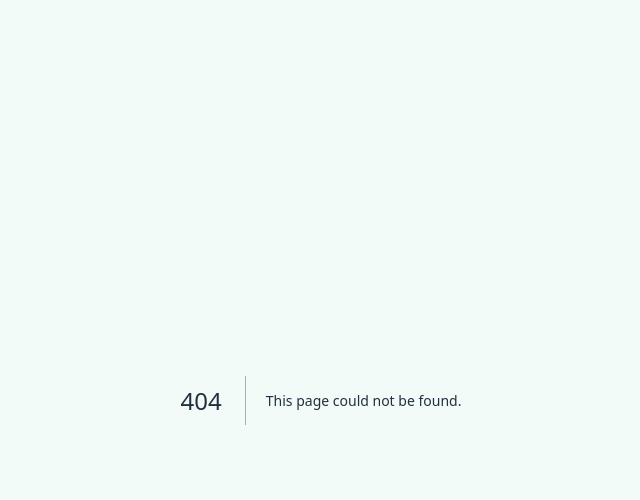
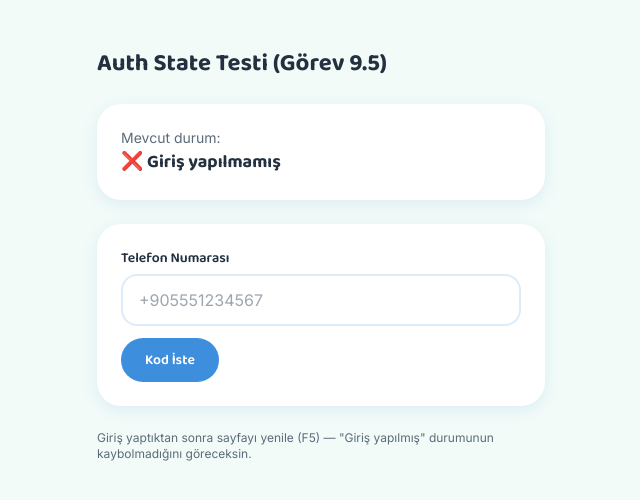
Before and after one commit to Kaan101/ozel-mesaj, a Next.js app in the folder frontend/: page /auth-test in a window 1280 px wide. Before the commit this address had no page. Shown: the top 500 px of the page, without its empty margins (319-959 px from the left). Built offline with nearby package versions, Linux system fonts and the light colour scheme; no server answers.

Commit message:
feat: global auth state yonetimi (react context, localStorage persistans)

```diff
--- /dev/null
+++ b/frontend/src/app/auth-test/page.tsx
@@ -0,0 +1,111 @@
+"use client";
+
+import { useState } from "react";
+import { useAuth } from "@/lib/auth-context";
+import { apiFetch } from "@/lib/api-client";
+import { Button } from "@/components/ui/Button";
+import { Input } from "@/components/ui/Input";
+import { Card } from "@/components/ui/Card";
+
+// Gorev 9.5 proof sayfasi: gercek OTP akisiyla giris yapip,
+// AuthContext'in durumu dogru sekilde takip ettigini ve sayfa
+// yenilendiginde (localStorage sayesinde) kaybolmadigini gosterir.
+export default function AuthTestPage() {
+  const { isAuthenticated, isLoading, login, logout } = useAuth();
+  const [phoneNumber, setPhoneNumber] = useState("");
+  const [code, setCode] = useState("");
+  const [step, setStep] = useState<"phone" | "code">("phone");
+  const [message, setMessage] = useState("");
+
+  async function handleRequestOtp() {
+    setMessage("Kod isteniyor...");
+    try {
+      await apiFetch("/auth/otp/request", {
+        method: "POST",
+        body: JSON.stringify({ phoneNumber }),
+        skipAuth: true,
+      });
+      setStep("code");
+      setMessage("Kod gonderildi. Backend terminalindeki [MOCK SMS] satirindan kodu al.");
+    } catch (error: any) {
+      setMessage(`Hata: ${error.message}`);
+    }
+  }
+
+  async function handleVerifyOtp() {
+    setMessage("Kod dogrulaniyor...");
+    try {
+      const data = await apiFetch<{ access_token: string; refresh_token: string }>(
+        "/auth/otp/verify",
+        {
+          method: "POST",
+          body: JSON.stringify({ phoneNumber, code }),
+          skipAuth: true,
+        }
+      );
+      login(data.access_token, data.refresh_token);
+      setMessage("Giris basarili!");
+    } catch (error: any) {
+      setMessage(`Hata: ${error.message}`);
+    }
+  }
+
+  if (isLoading) {
+    return <main className="min-h-screen bg-mint p-6">Yukleniyor...</main>;
+  }
+
+  return (
+    <main className="min-h-screen bg-mint px-6 py-12">
+      <div className="mx-auto max-w-md space-y-6">
+        <h1 className="font-display text-2xl font-bold text-slate">
+          Auth State Testi (Görev 9.5)
+        </h1>
+
+        <Card>
+          <p className="font-body text-sm text-slate-light">Mevcut durum:</p>
+          <p className="font-display text-lg font-bold text-slate">
+            {isAuthenticated ? "✅ Giriş yapılmış" : "❌ Giriş yapılmamış"}
+          </p>
+        </Card>
+
+        {!isAuthenticated ? (
+          <Card>
+            {step === "phone" ? (
+              <div className="space-y-3">
+                <Input
+                  label="Telefon Numarası"
+                  placeholder="+905551234567"
+                  value={phoneNumber}
+                  onChange={(e) => setPhoneNumber(e.target.value)}
+                />
+                <Button onClick={handleRequestOtp}>Kod İste</Button>
+              </div>
+            ) : (
+              <div className="space-y-3">
+                <Input
+                  label="Doğrulama Kodu"
+                  className="font-mono"
+                  value={code}
+                  onChange={(e) => setCode(e.target.value)}
+                />
+                <Button onClick={handleVerifyOtp}>Doğrula ve Giriş Yap</Button>
+              </div>
+            )}
+            {message && <p className="mt-3 font-body text-sm text-slate-light">{message}</p>}
+          </Card>
+        ) : (
+          <Card>
+            <Button variant="secondary" onClick={logout}>
+              Çıkış Yap
+            </Button>
+          </Card>
+        )}
+
+        <p className="font-body text-xs text-slate-light">
+          Giriş yaptıktan sonra sayfayı yenile (F5) — &quot;Giriş yapılmış&quot; durumunun
+          kaybolmadığını göreceksin.
+        </p>
+      </div>
+    </main>
+  );
+}
--- a/frontend/src/app/layout.tsx
+++ b/frontend/src/app/layout.tsx
@@ -2,6 +2,7 @@ import type { Metadata, Viewport } from "next";
 import { Baloo_2, Inter, IBM_Plex_Mono } from "next/font/google";
 import "./globals.css";
 import { RegisterServiceWorker } from "./register-service-worker";
+import { AuthProvider } from "@/lib/auth-context";
 
 const baloo = Baloo_2({
   subsets: ["latin"],
@@ -43,8 +44,10 @@ export default function RootLayout({
   return (
     <html lang="tr" className={`${baloo.variable} ${inter.variable} ${plexMono.variable}`}>
       <body className="font-body bg-mint text-slate">
-        {children}
-        <RegisterServiceWorker />
+        <AuthProvider>
+          {children}
+          <RegisterServiceWorker />
+        </AuthProvider>
       </body>
     </html>
   );
--- /dev/null
+++ b/frontend/src/lib/auth-context.tsx
@@ -0,0 +1,55 @@
+"use client";
+
+import { createContext, useContext, useEffect, useState, ReactNode } from "react";
+import { clearTokens, getAccessToken, setTokens } from "./token-storage";
+
+interface AuthContextValue {
+  isAuthenticated: boolean;
+  // Sayfa ilk yuklendiginde localStorage kontrolu bitene kadar true.
+  // Bu olmadan, "cikis yapilmis" varsayimi bir an icin yanlislikla
+  // gosterilebilir (flicker).
+  isLoading: boolean;
+  login: (accessToken: string, refreshToken: string) => void;
+  logout: () => void;
+}
+
+const AuthContext = createContext<AuthContextValue | undefined>(undefined);
+
+// Gorev 9.5: Oturum durumunu (giris yapilmis mi) tum uygulamada
+// paylasan global state. Sayfa yenilendiginde localStorage'daki
+// token'i okuyup durumu geri yukler - boylece kullanici tekrar
+// giris yapmak zorunda kalmaz (Bolum 8).
+export function AuthProvider({ children }: { children: ReactNode }) {
+  const [isAuthenticated, setIsAuthenticated] = useState(false);
+  const [isLoading, setIsLoading] = useState(true);
+
+  useEffect(() => {
+    const existingToken = getAccessToken();
+    setIsAuthenticated(!!existingToken);
+    setIsLoading(false);
+  }, []);
+
+  function login(accessToken: string, refreshToken: string) {
+    setTokens(accessToken, refreshToken);
+    setIsAuthenticated(true);
+  }
+
+  function logout() {
+    clearTokens();
+    setIsAuthenticated(false);
+  }
+
+  return (
+    <AuthContext.Provider value={{ isAuthenticated, isLoading, login, logout }}>
+      {children}
+    </AuthContext.Provider>
+  );
+}
+
+export function useAuth(): AuthContextValue {
+  const context = useContext(AuthContext);
+  if (!context) {
+    throw new Error("useAuth, AuthProvider icinde kullanilmalidir.");
+  }
+  return context;
+}
```
